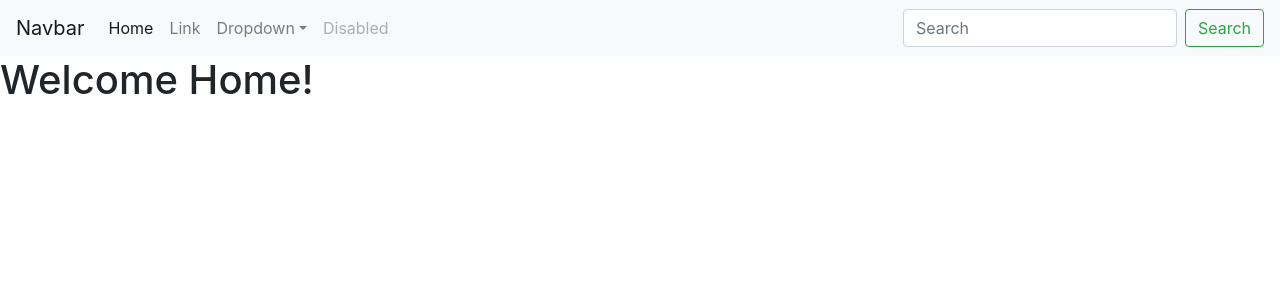
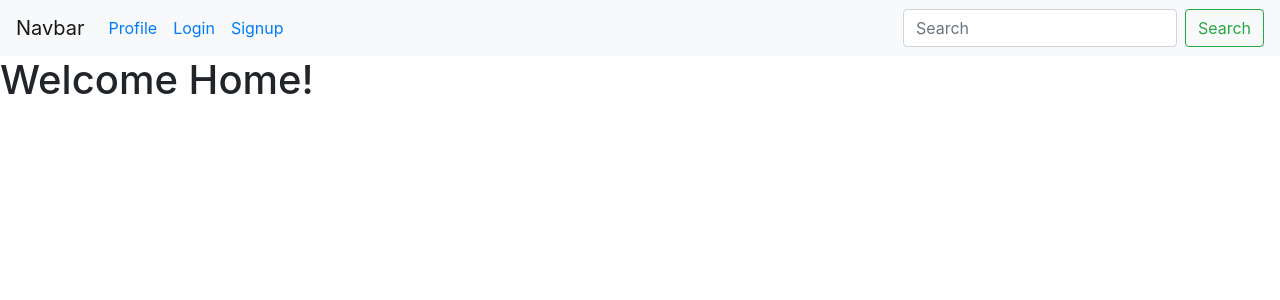
Before and after one commit to tehpunisher456/please-work, a React (Create React App) app in the folder client/: page / in a window 1280 px wide. Shown: the top 300 px of the page. Built offline with nearby package versions, Linux system fonts and the light colour scheme.

Commit message:
added working links

```diff
--- a/client/src/components/Navbar.js
+++ b/client/src/components/Navbar.js
@@ -1,4 +1,5 @@
 import React from "react";
+import {Link } from "react-router-dom"
 
 const Navbar = () => {
   return(
@@ -12,24 +13,13 @@ const Navbar = () => {
   <div className="collapse navbar-collapse" id="navbarSupportedContent">
     <ul className="navbar-nav mr-auto">
       <li className="nav-item active">
-        <a className="nav-link" href="#">Home <span className="sr-only">(current)</span></a>
+        <a className="nav-link" ><Link to = "/profile">Profile </Link></a>
       </li>
       <li className="nav-item">
-        <a className="nav-link" href="#">Link</a>
-      </li>
-      <li className="nav-item dropdown">
-        <a className="nav-link dropdown-toggle" href="#" id="navbarDropdown" role="button" data-toggle="dropdown" aria-haspopup="true" aria-expanded="false">
-          Dropdown
-        </a>
-        <div className="dropdown-menu" aria-labelledby="navbarDropdown">
-          <a className="dropdown-item" href="#">Action</a>
-          <a className="dropdown-item" href="#">Another action</a>
-          <div className="dropdown-divider"></div>
-          <a className="dropdown-item" href="#">Something else here</a>
-        </div>
+        <a className="nav-link" href="#"><Link to = "/Login">Login</Link></a>
       </li>
       <li className="nav-item">
-        <a className="nav-link disabled" href="#" tabindex="-1" aria-disabled="true">Disabled</a>
+        <a className="nav-link" href="#"><Link to = "/Signup">Signup</Link></a>
       </li>
     </ul>
     <form className="form-inline my-2 my-lg-0">
```
